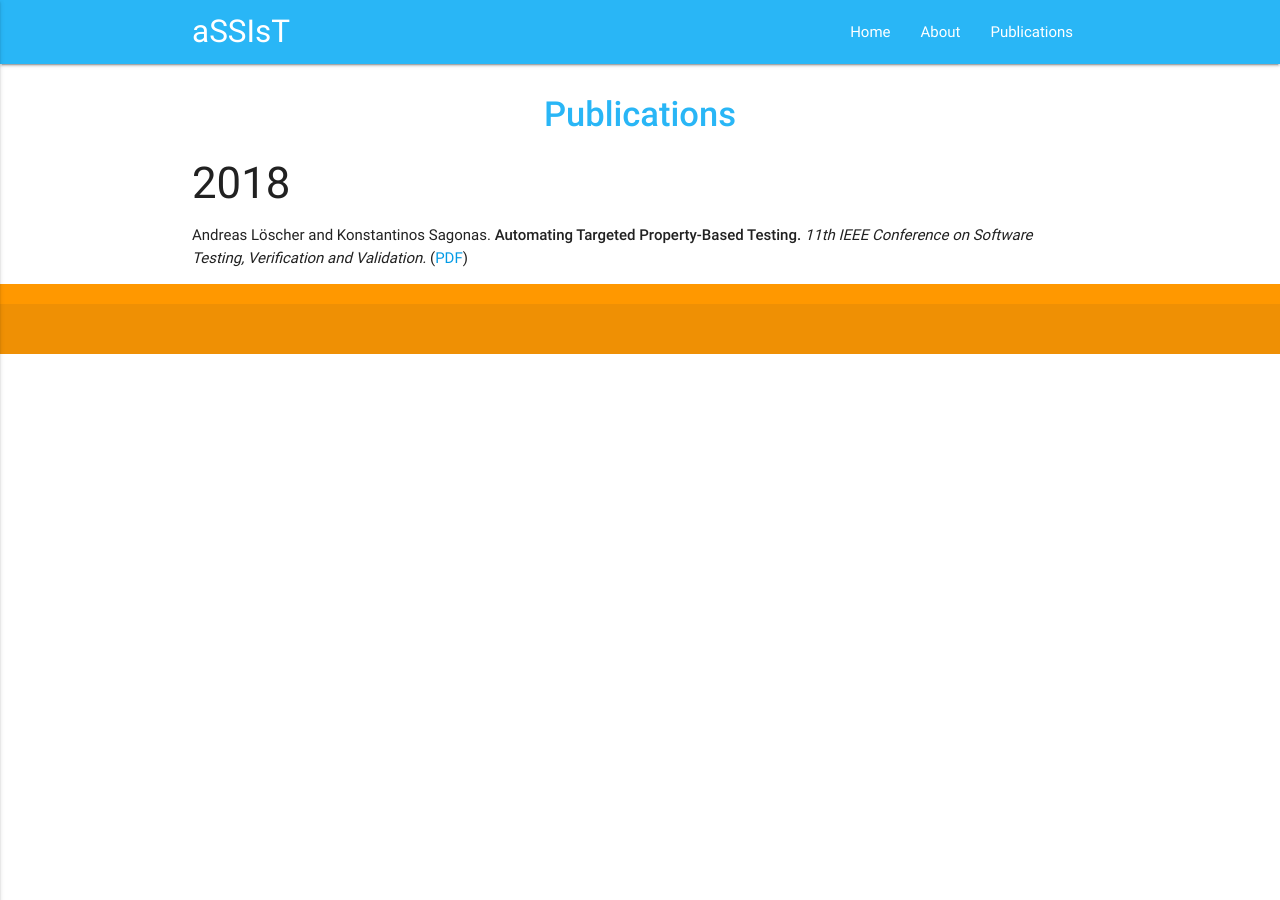
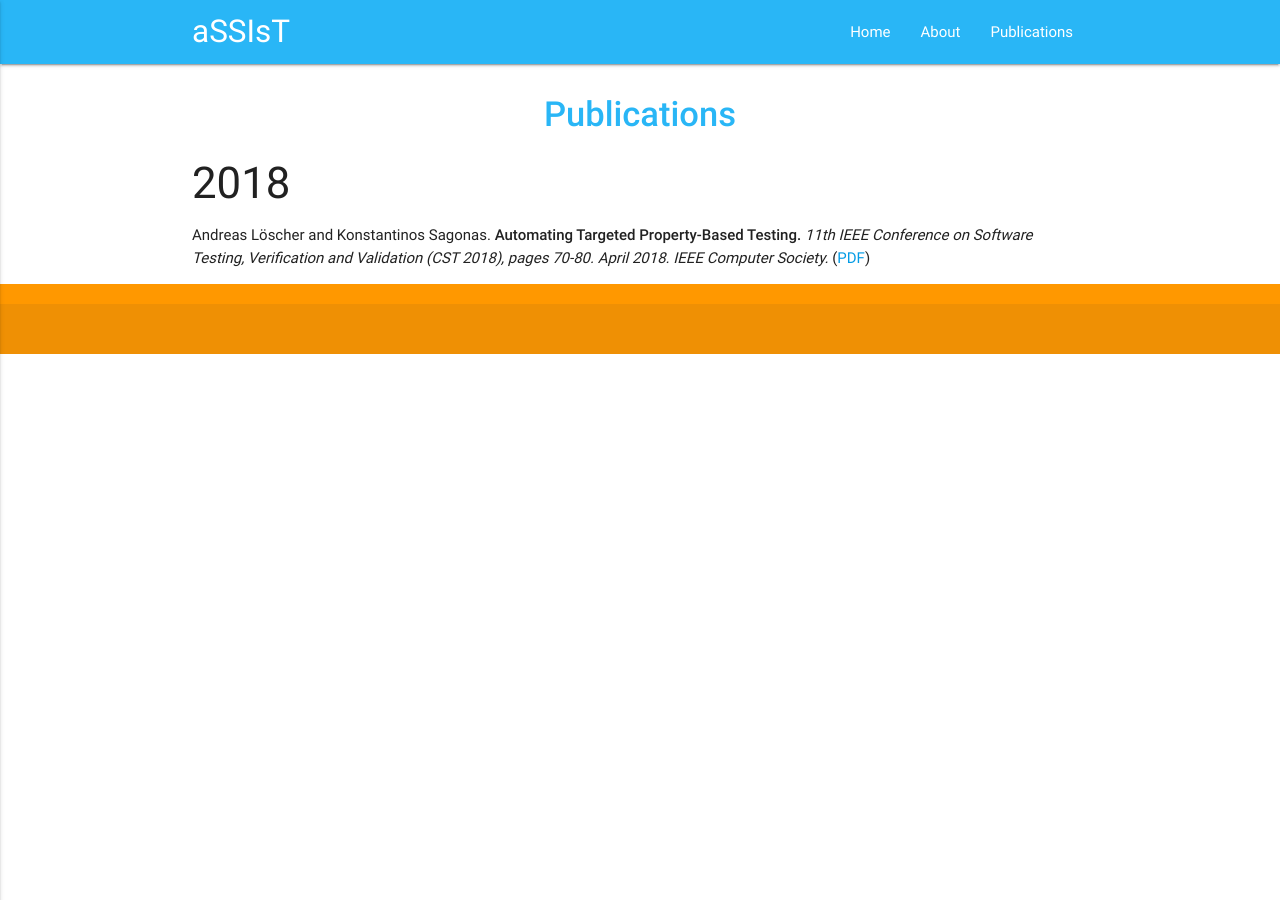
Before and after one commit to assist-project/assist-project.github.io, a Jekyll site: the page built from 02-publications.md, in a window 1280 px wide. Built offline with Jekyll 4.4.1, drawn with Linux system fonts in a browser that asks for light colours.

Commit message:
Fix permissiona and PropEr URL

```diff
--- a/02-publications.md
+++ b/02-publications.md
@@ -6,6 +6,6 @@ permalink: /publications/
 
 ### 2018
 
-- Andreas Löscher and Konstantinos Sagonas. **Automating Targeted Property-Based Testing.** _11th IEEE Conference on Software Testing, Verification and Validation._ ([PDF][loscher/atpbt@ICST2018])
+- Andreas Löscher and Konstantinos Sagonas. **Automating Targeted Property-Based Testing.** _11th IEEE Conference on Software Testing, Verification and Validation (CST 2018), pages 70-80. April 2018. IEEE Computer Society._ ([PDF][loscher/atpbt@ICST2018])
 
-  [loscher/atpbt@ICST2018]: http://proper.softlab.ntua.gr/papers/icst2018.pdf "Preprint"
+  [loscher/atpbt@ICST2018]: https://proper-testing.github.io/papers/icst2018.pdf "Preprint"
```
